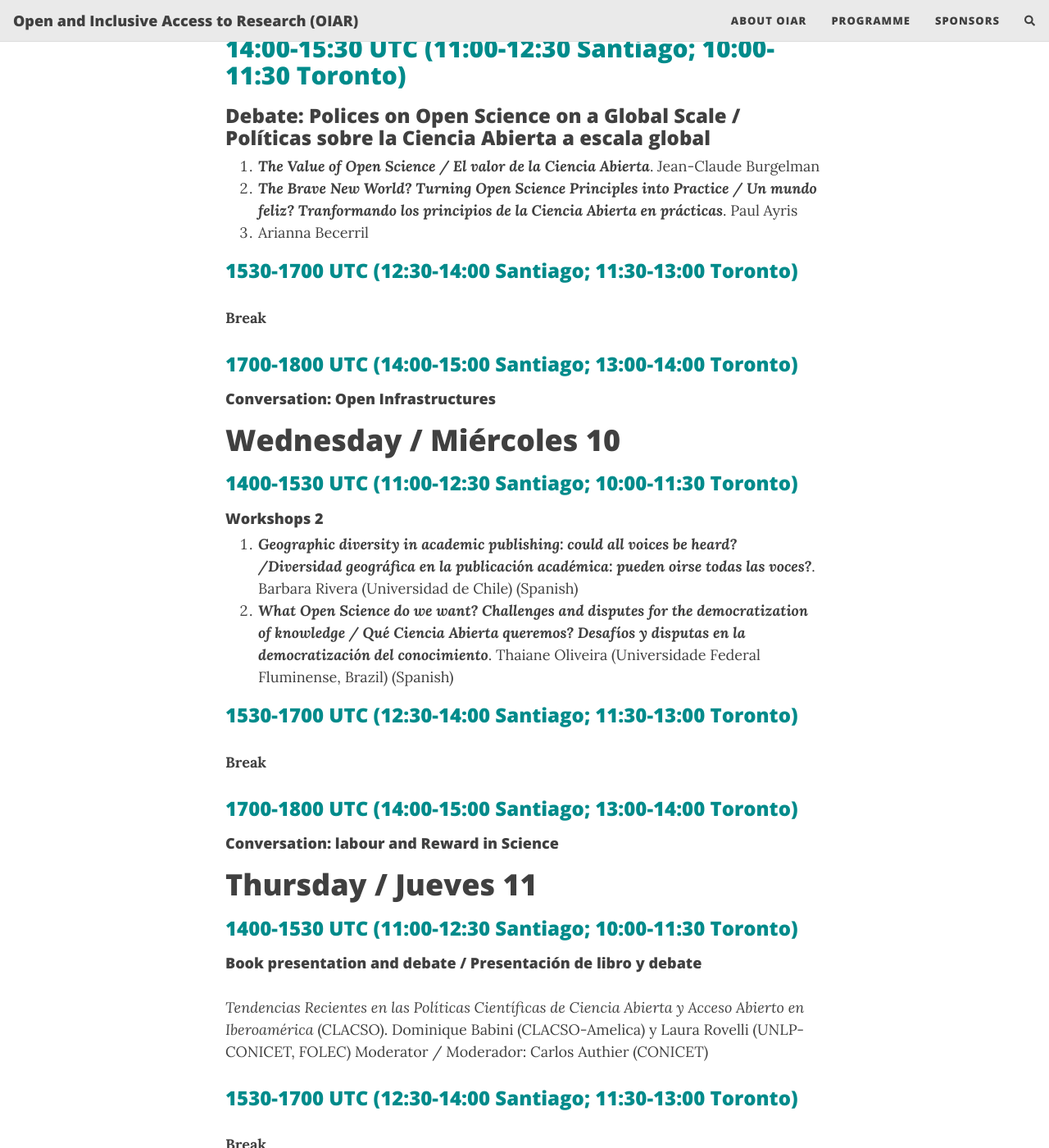
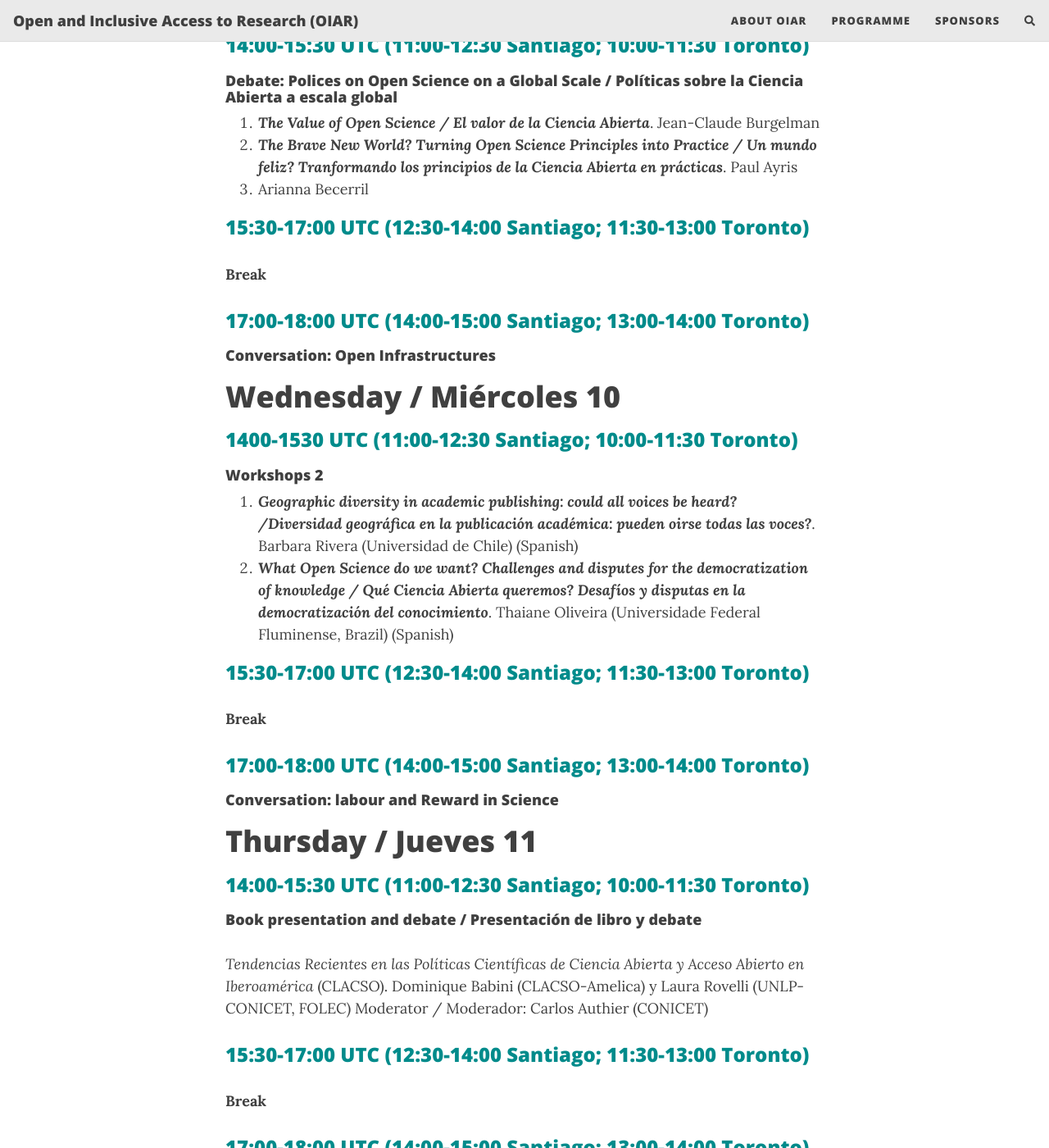
Before and after one commit to caedmon5/OIAR, a Jekyll site: the page built from programme.md, in a window 1280 px wide and 1400 px high, scrolled down 1136 px. Shown: the whole window at 82% size. Built offline with Jekyll 4.4.1, drawn with Linux system fonts in a browser that asks for light colours; nearby versions of some CDN libraries; comment, search, counter and statistics services are not loaded; some of the changed text lies outside the part shown.

Commit message:
Changes format

```diff
--- a/programme.md
+++ b/programme.md
@@ -19,18 +19,18 @@ subtitle: Open and Inclusive Access to Research, November 8-11, 2021
 
 
 # Tuesday / Martes 9
-## <span style="color: DarkCyan;">14:00-15:30 UTC (11:00-12:30 Santiago; 10:00-11:30 Toronto)</span>
-### Debate: Polices on Open Science on a Global Scale / Políticas sobre la Ciencia Abierta a escala global
+### <span style="color: DarkCyan;">14:00-15:30 UTC (11:00-12:30 Santiago; 10:00-11:30 Toronto)</span>
+#### Debate: Polices on Open Science on a Global Scale / Políticas sobre la Ciencia Abierta a escala global
 1. ***The Value of Open Science / El valor de la Ciencia Abierta***. Jean-Claude Burgelman
 1. ***The Brave New World? Turning Open Science Principles into Practice / Un mundo feliz? Tranformando los principios de la Ciencia Abierta en prácticas***. Paul Ayris
 1. Arianna Becerril
 
 
 
-### <span style="color: DarkCyan;">1530-1700 UTC (12:30-14:00 Santiago; 11:30-13:00 Toronto)</span>
+### <span style="color: DarkCyan;">15:30-17:00 UTC (12:30-14:00 Santiago; 11:30-13:00 Toronto)</span>
 **Break**
 
-### <span style="color: DarkCyan;">1700-1800 UTC (14:00-15:00 Santiago; 13:00-14:00 Toronto)</span>
+### <span style="color: DarkCyan;">17:00-18:00 UTC (14:00-15:00 Santiago; 13:00-14:00 Toronto)</span>
 #### Conversation: Open Infrastructures
 
 
@@ -42,23 +42,23 @@ subtitle: Open and Inclusive Access to Research, November 8-11, 2021
 
 
 
-### <span style="color: DarkCyan;">1530-1700 UTC (12:30-14:00 Santiago; 11:30-13:00 Toronto)</span>
+### <span style="color: DarkCyan;">15:30-17:00 UTC (12:30-14:00 Santiago; 11:30-13:00 Toronto)</span>
 **Break**
 
-### <span style="color: DarkCyan;">1700-1800 UTC (14:00-15:00 Santiago; 13:00-14:00 Toronto)</span>
+### <span style="color: DarkCyan;">17:00-18:00 UTC (14:00-15:00 Santiago; 13:00-14:00 Toronto)</span>
 #### Conversation: labour and Reward in Science
 
 
 # Thursday / Jueves 11
-### <span style="color: DarkCyan;">1400-1530 UTC (11:00-12:30 Santiago; 10:00-11:30 Toronto)</span>
+### <span style="color: DarkCyan;">14:00-15:30 UTC (11:00-12:30 Santiago; 10:00-11:30 Toronto)</span>
 #### Book presentation and debate / Presentación de libro y debate
 _Tendencias Recientes en las Políticas Científicas de Ciencia Abierta y Acceso Abierto en Iberoamérica_ (CLACSO). Dominique Babini (CLACSO-Amelica) y Laura Rovelli (UNLP-CONICET, FOLEC)
 Moderator / Moderador: Carlos Authier (CONICET)
 
 
 
-### <span style="color: DarkCyan;">1530-1700 UTC (12:30-14:00 Santiago; 11:30-13:00 Toronto)</span>
+### <span style="color: DarkCyan;">15:30-17:00 UTC (12:30-14:00 Santiago; 11:30-13:00 Toronto)</span>
 **Break**
 
-### <span style="color: DarkCyan;">1700-1800 UTC (14:00-15:00 Santiago; 13:00-14:00 Toronto)</span>
+### <span style="color: DarkCyan;">17:00-18:00 UTC (14:00-15:00 Santiago; 13:00-14:00 Toronto)</span>
 #### Conversation: Open Infrastructures
```
